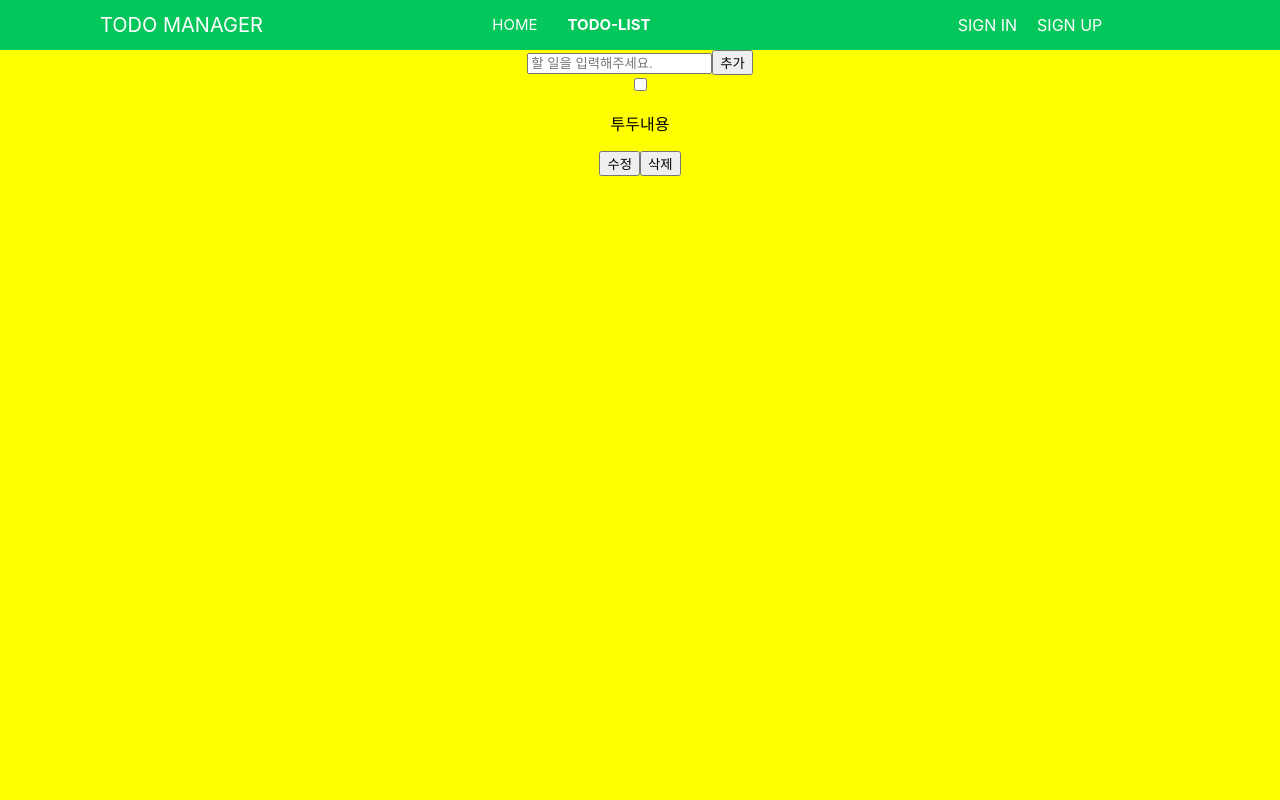
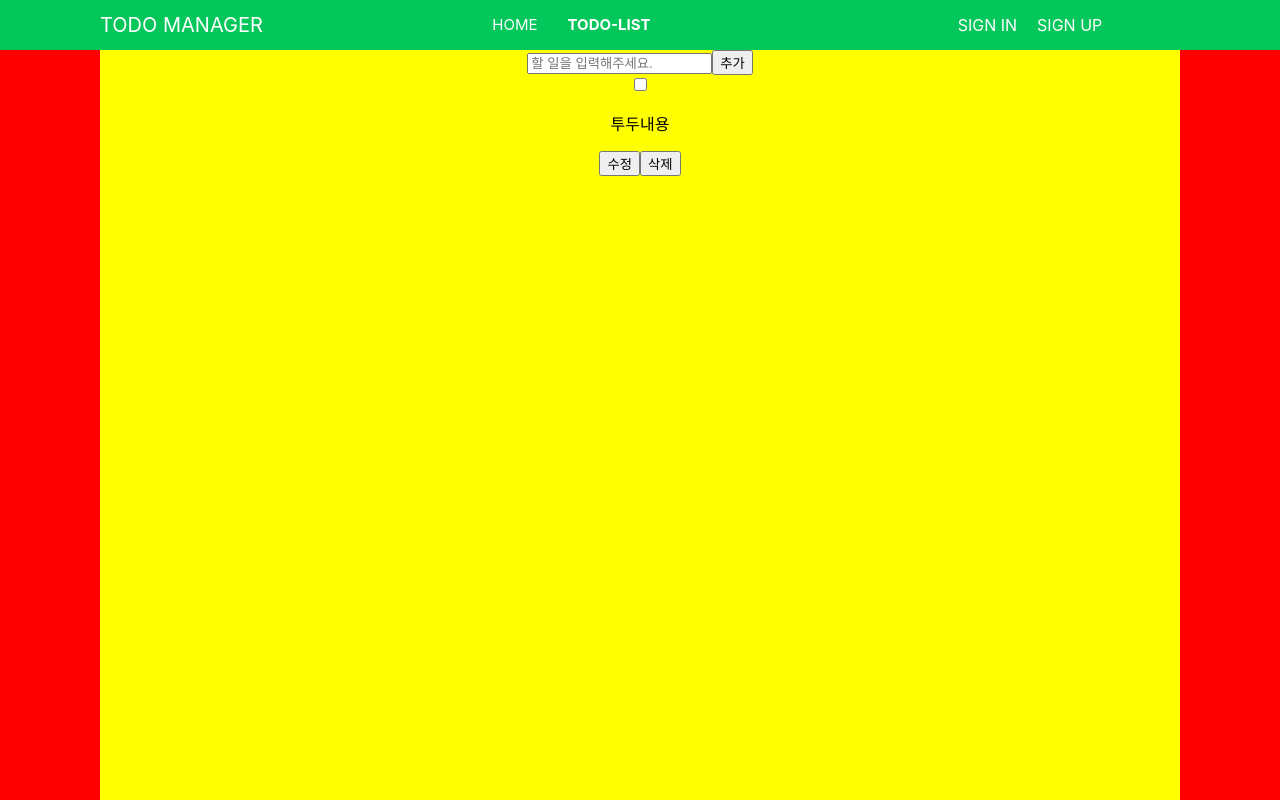
Before and after one commit to HWAHAEBANG/improved-todo-list, a React (Create React App) app: page /todo in a window 1280 px wide. Built offline with nearby package versions, Linux system fonts and the light colour scheme.

Commit message:
style: todo페이지 inner 레이이아수 변경

```diff
--- a/src/pages/TodoPage/index.tsx
+++ b/src/pages/TodoPage/index.tsx
@@ -21,6 +21,8 @@ const TodoContainer = styled.main`
 
 const TodoInner = styled.section`
   background-color: yellow;
+  width: 1080px;
+  margin: 0 auto;
   padding-top: 50px;
   box-sizing: border-box;
   min-height: 100vh;
```
